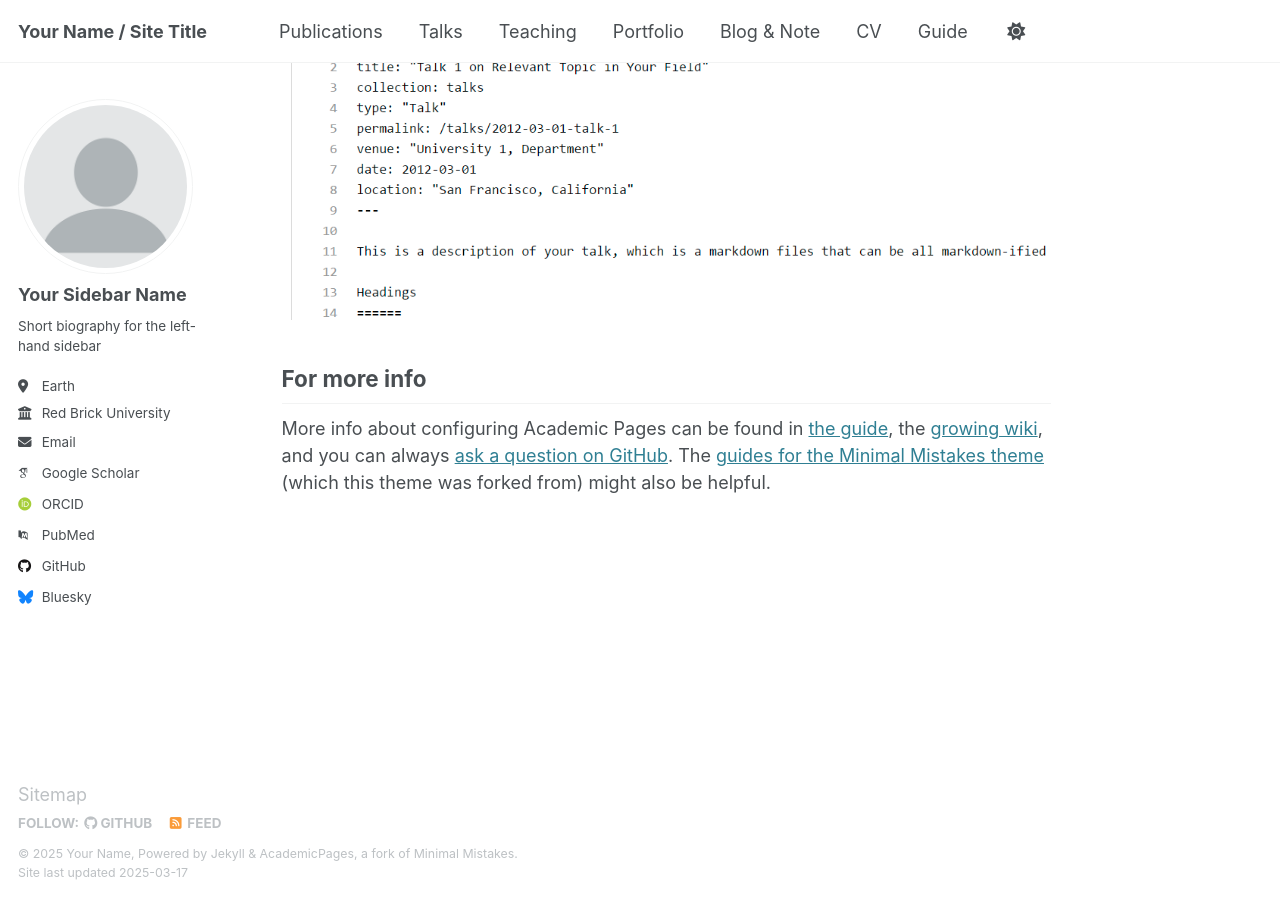
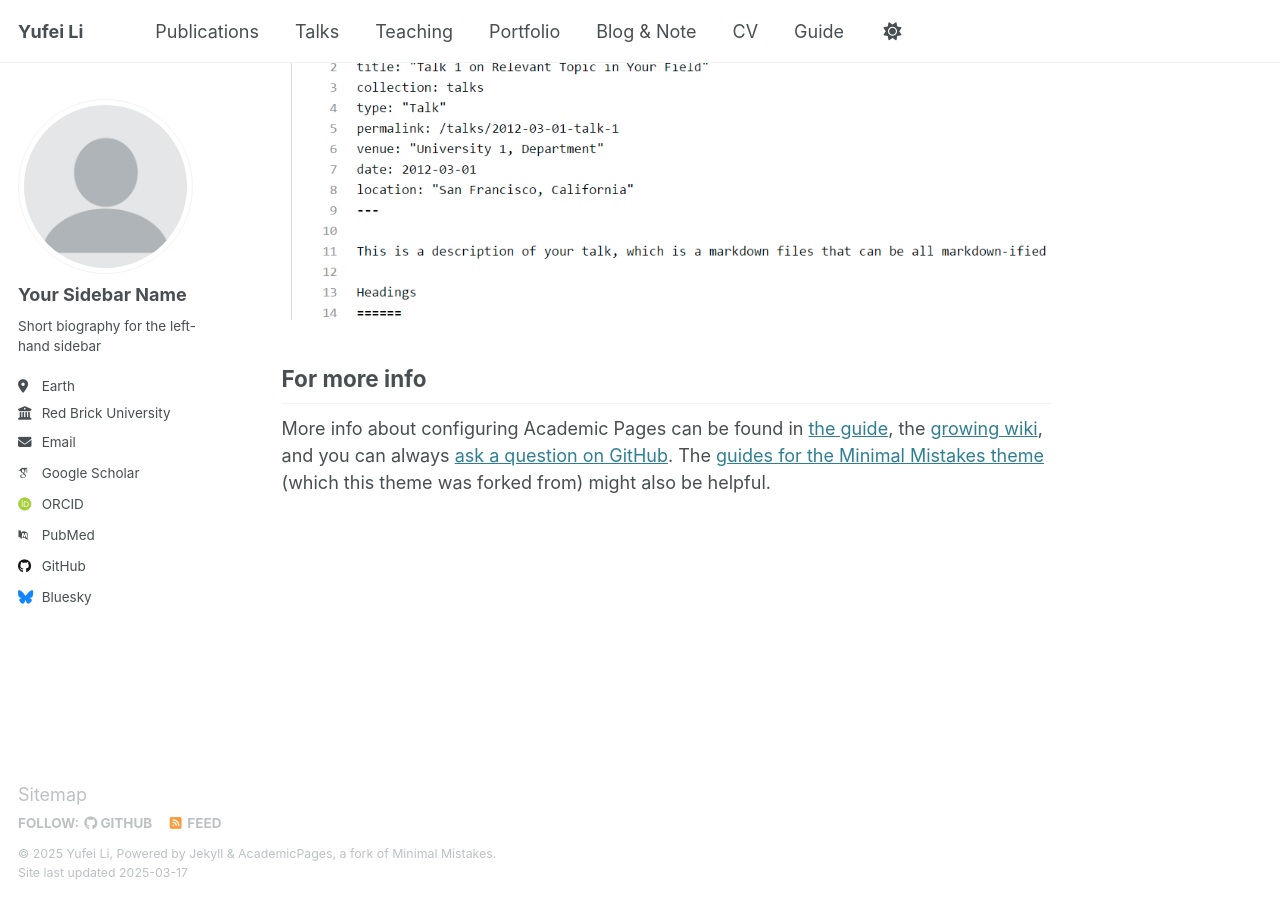
Before and after one commit to Floraaah/Floraaah, a Jekyll site: the page built from _pages/about.md, in a window 1280 px wide and 900 px high, scrolled down 2635 px. Built offline with Jekyll 4.4.1, drawn with Linux system fonts in a browser that asks for light colours; some web fonts are replaced; a file with an impossible date is left out.

Commit message:
Update _config.yml

```diff
--- a/_config.yml
+++ b/_config.yml
@@ -9,13 +9,13 @@
 # Basic Site Settings
 locale                   : "en-US"
 site_theme               : "default"
-title                    : "Your Name / Site Title"
+title                    : "Yufei Li"
 title_separator          : "-"
-name                     : &name "Your Name"
+name                     : &name "Yufei Li"
 description              : &description "personal description"
-url                      : https://Floraaah.github.io # the base hostname & protocol for your site e.g. "https://[your GitHub username].github.io"
+url                      : https://floraaah.github.io/Floraaah # the base hostname & protocol for your site e.g. "https://[your GitHub username].github.io"
 baseurl                  : "" # the subpath of your site, e.g. "/blog"
-repository               : "academicpages/academicpages.github.io"
+repository               : "floraaah/Floraaah"
 
 # Site Author - The following control what appear as part of the author content on the side bar.
 #               If a field is blank the icon and link will not appear, otherwise it will be shown.
```
